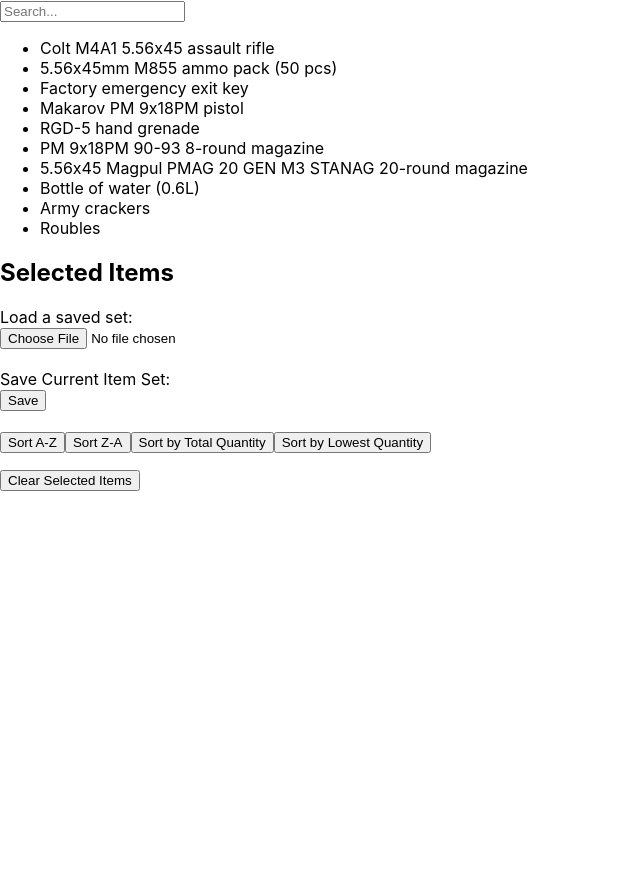
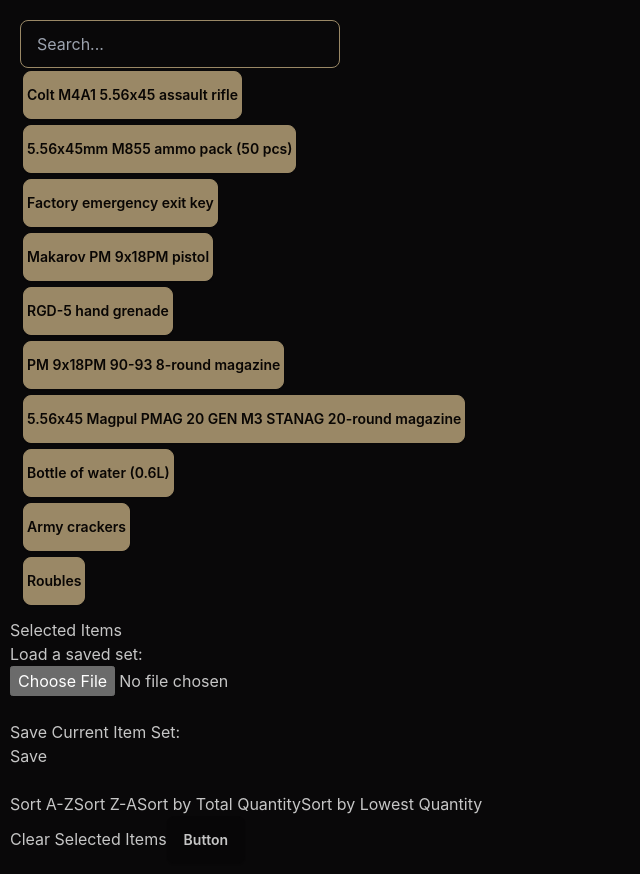
Before and after one commit to ericborn/tarkov-shopper, a React (Create React App) app: page / in a window 1280 px wide. Shown: the whole page, without its empty margins (0-640 px from the left). Before the commit the page ends 800 px from the top, so only its background shows below. Built offline with nearby package versions, Linux system fonts and the light colour scheme.

Commit message:
add tailwind and daisy

```diff
--- a/package.json
+++ b/package.json
@@ -34,5 +34,9 @@
       "last 1 firefox version",
       "last 1 safari version"
     ]
+  },
+  "devDependencies": {
+    "daisyui": "^4.6.1",
+    "tailwindcss": "^3.4.1"
   }
 }
--- a/public/index.html
+++ b/public/index.html
@@ -1,5 +1,6 @@
 <!DOCTYPE html>
 <html lang="en">
+<html data-theme="tarkov"></html>
   <head>
     <meta charset="utf-8" />
     <link rel="icon" href="%PUBLIC_URL%/favicon.ico" />
--- a/src/App.css
+++ b/src/App.css
@@ -1,3 +1,6 @@
+@tailwind base;
+@tailwind components;
+@tailwind utilities;
 .App {
   text-align: center;
 }
--- a/src/App.js
+++ b/src/App.js
@@ -141,18 +141,22 @@
   };
 
     return (
-    <div>
-      <div>
+
+    <div style={{  padding: "10px" }}>
+      <div style={{  padding: "10px" }}>
         <input
           type="text"
           placeholder="Search..."
+          class="input input-bordered input-primary w-full max-w-xs"
           value={searchTerm}
           onChange={handleSearchChange}
         />
-        <ul>
+        <ul style={{ listStyleType: 'none' }}>
           {displayedItems.map((item) => (
-            <li key={item.id} onClick={() => handleItemClick(item.id)}>
-              {item.name}
+            <li style={{  padding: "3px" }}>
+              <button class="btn btn-primary" style={{  padding: "3px" }} key={item.id} onClick={() => handleItemClick(item.id)}>
+                {item.name}
+              </button>
             </li>
           ))}
         </ul>
@@ -180,13 +184,13 @@
             Sort by Lowest Quantity</button>
 
         </div>
-        <ul>
+        <ul >
           {selectedItems.map((selectedItem) => (
             <li key={selectedItem.id}>
               <img
                 src={selectedItem.image}
                 alt={selectedItem.name}
-                style={{ width: '50px', marginRight: '10px' }}  // Adjust styles as needed
+                style={{ width: '64px', height: '64px', marginRight: '10px', marginLeft: '10px' }}  // Adjust styles as needed
               />
               {selectedItem.name} - Quantity: {selectedItem.quantity}{' '}
               <button onClick={() => handleDecreaseQuantity(selectedItem.id)}>
@@ -199,6 +203,7 @@
           ))}
         </ul>
         <button onClick={handleClearSelectedItems}>Clear Selected Items</button>
+        <button class="btn">Button</button>
       </div>
     </div>
   );
--- a/src/index.css
+++ b/src/index.css
@@ -1,3 +1,7 @@
+@tailwind base;
+@tailwind components;
+@tailwind utilities;
+
 body {
   margin: 0;
   font-family: -apple-system, BlinkMacSystemFont, 'Segoe UI', 'Roboto', 'Oxygen',
--- /dev/null
+++ b/tailwind.config.js
@@ -0,0 +1,19 @@
+/** @type {import('tailwindcss').Config} */
+module.exports = {
+  content: ["./src/**/*.{html,js}"],
+  theme: {
+    extend: {},
+  },
+  plugins: [require("daisyui")],
+  daisyui: {
+    themes: ["dark",
+      {
+        tarkov: {
+         "primary": "#9A8866",
+         "base-100": "#090809",
+         "warning": "#e06d00",
+         "error": "#991b1b",
+          },
+      }],
+  }
+}
```
Also changed, not shown: public/data.json, 1 other file (tests, documents, lock files or other folders).
